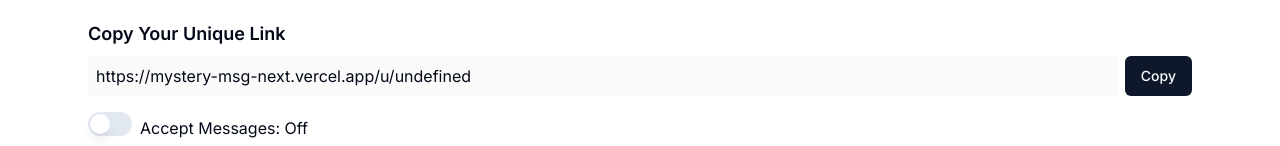
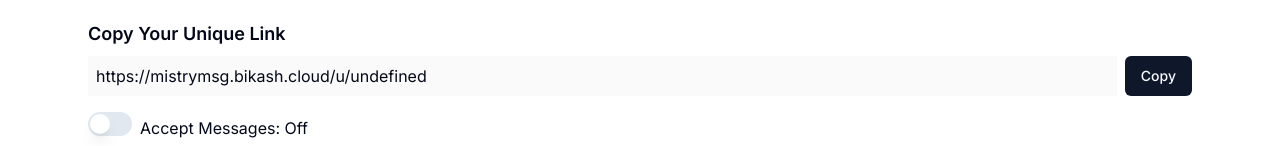
Before and after one commit to bikaxh01/mysteryMSG_NEXT, a Next.js app: page /dashboard in a window 1280 px wide. Shown: the part 186-332 px from the top of the page. Built offline with nearby package versions, Linux system fonts and the light colour scheme; no server answers.

Commit message:
url updated

```diff
--- a/src/app/(app)/dashboard/page.tsx
+++ b/src/app/(app)/dashboard/page.tsx
@@ -108,7 +108,7 @@ function page() {
   };
   const user = session?.user;
 
-  const profileUrl = `https://mystery-msg-next.vercel.app/u/${user?.username}`;
+  const profileUrl = `https://mistrymsg.bikash.cloud/u/${user?.username}`;
 
   const copyToClipboard = () => {
     toast({
```
